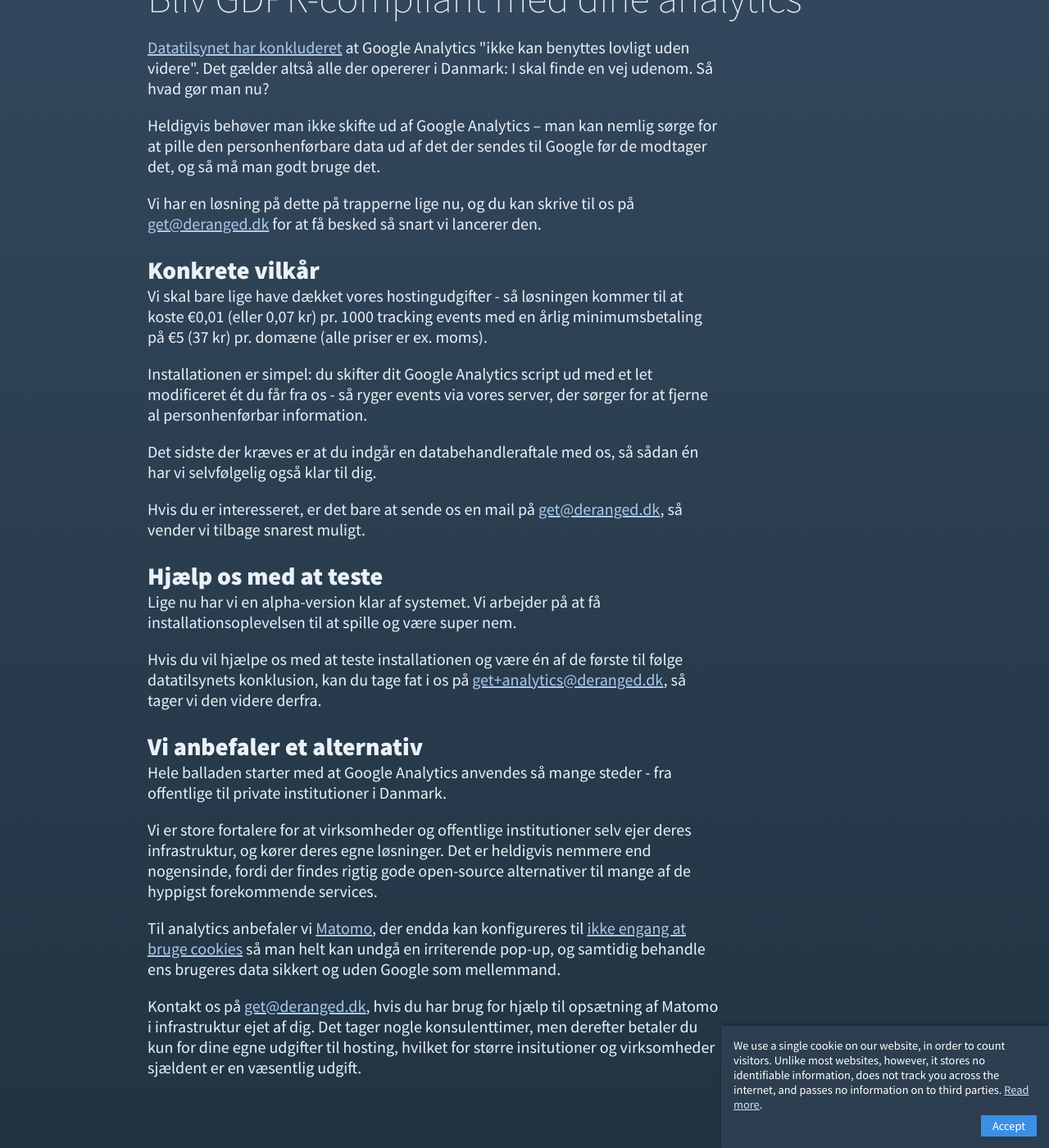
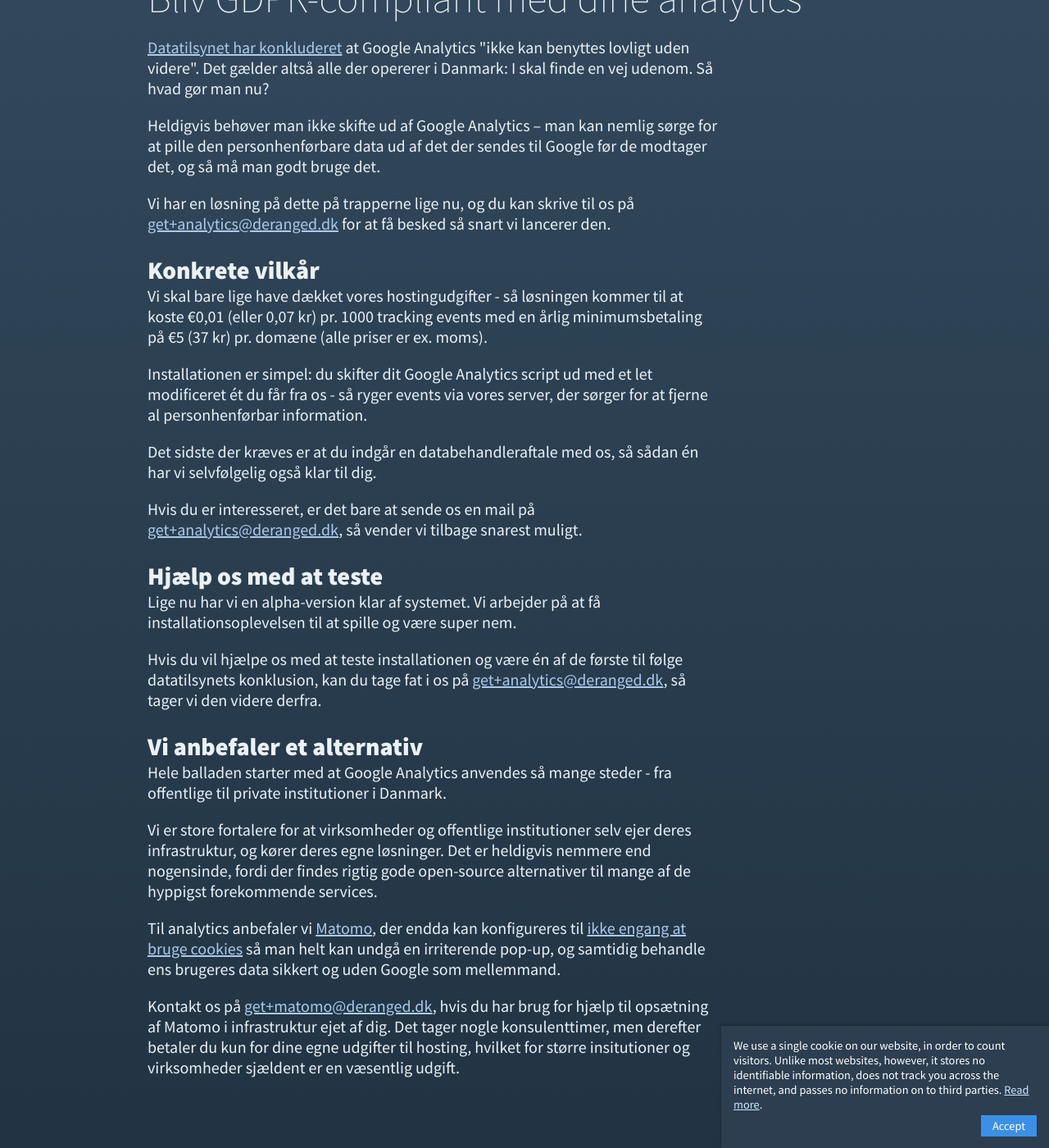
Before and after one commit to derangeddk/deranged.dk, a Jekyll site: the page built from fix-google-analytics/index.html, in a window 1280 px wide and 1400 px high, scrolled down 218 px. Shown: the whole window at 82% size. Built offline with Jekyll 4.4.1, drawn with Linux system fonts in a browser that asks for light colours.

Commit message:
Better mail addresses with the +s

```diff
--- a/fix-google-analytics/index.html
+++ b/fix-google-analytics/index.html
@@ -67,7 +67,7 @@
         Heldigvis behøver man ikke skifte ud af Google Analytics – man kan nemlig sørge for at pille den personhenførbare data ud af det der sendes til Google før de modtager det, og så må man godt bruge det.
     </p>
     <p>
-        Vi har en løsning på dette på trapperne lige nu, og du kan skrive til os på <a href="mailto:get@deranged.dk">get@deranged.dk</a> for at få besked så snart vi lancerer den.
+        Vi har en løsning på dette på trapperne lige nu, og du kan skrive til os på <a href="mailto:get+analytics@deranged.dk">get+analytics@deranged.dk</a> for at få besked så snart vi lancerer den.
     </p>
 
     <h2>Konkrete vilkår</h2>
@@ -81,7 +81,7 @@
         Det sidste der kræves er at du indgår en databehandleraftale med os, så sådan én har vi selvfølgelig også klar til dig.
     </p>
     <p>
-        Hvis du er interesseret, er det bare at sende os en mail på <a href="mailto:get@deranged.dk">get@deranged.dk</a>, så vender vi tilbage snarest muligt.
+        Hvis du er interesseret, er det bare at sende os en mail på <a href="mailto:get+analytics@deranged.dk">get+analytics@deranged.dk</a>, så vender vi tilbage snarest muligt.
     </p>
 
     <h2>Hjælp os med at teste</h2>
@@ -103,7 +103,7 @@
         Til analytics anbefaler vi <a href="https://matomo.org/" target="_blank" rel="noopener">Matomo</a>, der endda kan konfigureres til <a href="https://matomo.org/faq/new-to-piwik/how-do-i-use-matomo-analytics-without-consent-or-cookie-banner/" target="_blank" rel="noopener">ikke engang at bruge cookies</a> så man helt kan undgå en irriterende pop-up, og samtidig behandle ens brugeres data sikkert og uden Google som mellemmand.
     </p>
     <p>
-        Kontakt os på <a href="mailto:get@deranged.dk">get@deranged.dk</a>, hvis du har brug for hjælp til opsætning af Matomo i infrastruktur ejet af dig. Det tager nogle konsulenttimer, men derefter betaler du kun for dine egne udgifter til hosting, hvilket for større insitutioner og virksomheder sjældent er en væsentlig udgift.
+        Kontakt os på <a href="mailto:get+matomo@deranged.dk">get+matomo@deranged.dk</a>, hvis du har brug for hjælp til opsætning af Matomo i infrastruktur ejet af dig. Det tager nogle konsulenttimer, men derefter betaler du kun for dine egne udgifter til hosting, hvilket for større insitutioner og virksomheder sjældent er en væsentlig udgift.
     </p>
 </main>
 
```
